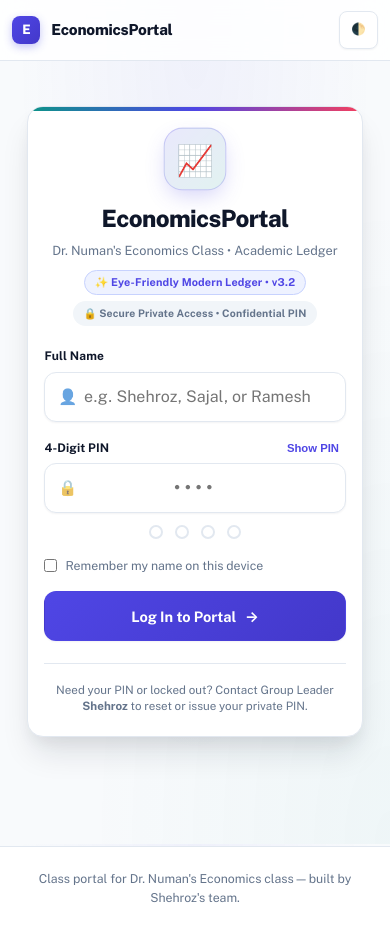
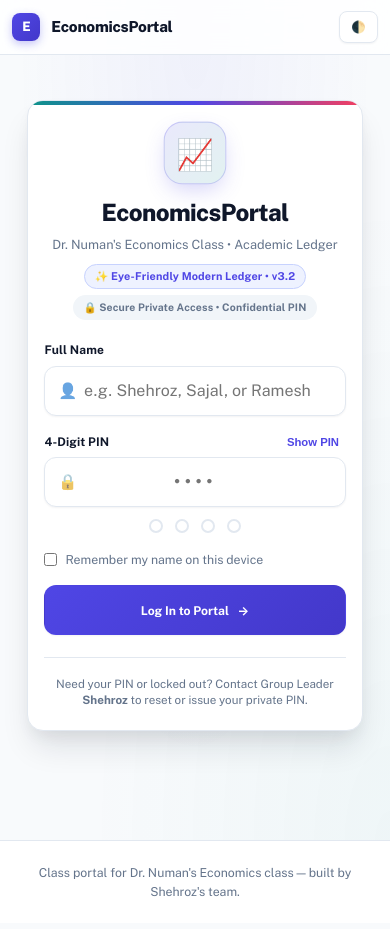
Before and after one commit to GucciCreates/EconomicsPortal, a website: page docs/index.html in a window 390 px wide. Drawn offline with nearby package versions, Linux system fonts and the light colour scheme.

Commit message:
fix(responsive): fluid button scaling across screen resolutions and viewport contexts

```diff
--- a/css/style.css
+++ b/css/style.css
@@ -380,8 +380,8 @@ a:hover {
   display: inline-flex;
   align-items: center;
   justify-content: center;
-  gap: 0.5rem;
-  padding: 0.65rem 1.2rem;
+  gap: 0.45rem;
+  padding: 0.55rem 1.15rem;
   font-size: 0.88rem;
   font-weight: 600;
   border-radius: var(--radius);
@@ -390,8 +390,12 @@ a:hover {
   transition: all var(--transition-fast);
   font-family: inherit;
   text-decoration: none;
-  line-height: 1.2;
+  line-height: 1.25;
+  white-space: nowrap;
   box-shadow: var(--shadow-xs);
+  box-sizing: border-box;
+  vertical-align: middle;
+  min-height: 38px;
 }
 .btn:hover:not(:disabled) {
   text-decoration: none;
@@ -444,9 +448,31 @@ a:hover {
 }
 
 .btn-sm {
-  padding: 0.4rem 0.8rem;
-  font-size: 0.8rem;
+  padding: 0.28rem 0.65rem;
+  font-size: 0.78rem;
+  min-height: 30px;
   border-radius: var(--radius-sm);
+  gap: 0.35rem;
+}
+
+/* Specific Context Sizing: Data Table Action Buttons */
+.data-table .btn,
+.data-table .btn-sm {
+  min-height: 28px !important;
+  height: 28px !important;
+  padding: 0.2rem 0.55rem !important;
+  font-size: 0.76rem !important;
+  border-radius: var(--radius-xs) !important;
+  line-height: 1 !important;
+}
+
+/* Specific Context Sizing: Header Actions */
+.site-header .btn,
+.site-header .btn-sm {
+  min-height: 32px !important;
+  height: 32px !important;
+  padding: 0.25rem 0.75rem !important;
+  font-size: 0.8rem !important;
 }
 
 .form-group {
@@ -1398,16 +1424,22 @@ a:hover {
 
   .form-control {
     font-size: 16px !important;
-    padding: 0.75rem 0.85rem;
+    padding: 0.65rem 0.85rem;
+    min-height: 44px;
+  }
+  .btn {
+    min-height: 38px;
+    padding: 0.45rem 0.95rem;
+    font-size: 0.84rem;
+  }
+  .btn-sm {
+    min-height: 30px;
+    padding: 0.25rem 0.55rem;
+    font-size: 0.76rem;
+  }
+  .auth-submit-btn,
+  button[type="submit"]:not(.data-table *):not(.site-header *) {
     min-height: 46px;
-  }
-  .btn {
-    min-height: 46px;
-    padding: 0.65rem 1.15rem;
-  }
-  .btn-sm {
-    min-height: 38px;
-    padding: 0.4rem 0.75rem;
   }
 
   /* Bottom sheet modal on mobile */
@@ -1479,6 +1511,25 @@ a:hover {
   }
   .kpi-grid {
     grid-template-columns: repeat(2, 1fr);
+  }
+  .modal-btn-row {
+    display: flex;
+    flex-direction: column-reverse;
+    gap: 0.5rem;
+    width: 100%;
+  }
+  .modal-btn-row .btn {
+    width: 100% !important;
+    min-height: 44px !important;
+  }
+  .card-header {
+    flex-direction: column;
+    align-items: flex-start;
+    gap: 0.75rem;
+  }
+  .card-header > div {
+    width: 100%;
+    justify-content: flex-start;
   }
 }
 
--- a/docs/css/style.css
+++ b/docs/css/style.css
@@ -380,8 +380,8 @@ a:hover {
   display: inline-flex;
   align-items: center;
   justify-content: center;
-  gap: 0.5rem;
-  padding: 0.65rem 1.2rem;
+  gap: 0.45rem;
+  padding: 0.55rem 1.15rem;
   font-size: 0.88rem;
   font-weight: 600;
   border-radius: var(--radius);
@@ -390,8 +390,12 @@ a:hover {
   transition: all var(--transition-fast);
   font-family: inherit;
   text-decoration: none;
-  line-height: 1.2;
+  line-height: 1.25;
+  white-space: nowrap;
   box-shadow: var(--shadow-xs);
+  box-sizing: border-box;
+  vertical-align: middle;
+  min-height: 38px;
 }
 .btn:hover:not(:disabled) {
   text-decoration: none;
@@ -444,9 +448,31 @@ a:hover {
 }
 
 .btn-sm {
-  padding: 0.4rem 0.8rem;
-  font-size: 0.8rem;
+  padding: 0.28rem 0.65rem;
+  font-size: 0.78rem;
+  min-height: 30px;
   border-radius: var(--radius-sm);
+  gap: 0.35rem;
+}
+
+/* Specific Context Sizing: Data Table Action Buttons */
+.data-table .btn,
+.data-table .btn-sm {
+  min-height: 28px !important;
+  height: 28px !important;
+  padding: 0.2rem 0.55rem !important;
+  font-size: 0.76rem !important;
+  border-radius: var(--radius-xs) !important;
+  line-height: 1 !important;
+}
+
+/* Specific Context Sizing: Header Actions */
+.site-header .btn,
+.site-header .btn-sm {
+  min-height: 32px !important;
+  height: 32px !important;
+  padding: 0.25rem 0.75rem !important;
+  font-size: 0.8rem !important;
 }
 
 .form-group {
@@ -1398,16 +1424,22 @@ a:hover {
 
   .form-control {
     font-size: 16px !important;
-    padding: 0.75rem 0.85rem;
+    padding: 0.65rem 0.85rem;
+    min-height: 44px;
+  }
+  .btn {
+    min-height: 38px;
+    padding: 0.45rem 0.95rem;
+    font-size: 0.84rem;
+  }
+  .btn-sm {
+    min-height: 30px;
+    padding: 0.25rem 0.55rem;
+    font-size: 0.76rem;
+  }
+  .auth-submit-btn,
+  button[type="submit"]:not(.data-table *):not(.site-header *) {
     min-height: 46px;
-  }
-  .btn {
-    min-height: 46px;
-    padding: 0.65rem 1.15rem;
-  }
-  .btn-sm {
-    min-height: 38px;
-    padding: 0.4rem 0.75rem;
   }
 
   /* Bottom sheet modal on mobile */
@@ -1479,6 +1511,25 @@ a:hover {
   }
   .kpi-grid {
     grid-template-columns: repeat(2, 1fr);
+  }
+  .modal-btn-row {
+    display: flex;
+    flex-direction: column-reverse;
+    gap: 0.5rem;
+    width: 100%;
+  }
+  .modal-btn-row .btn {
+    width: 100% !important;
+    min-height: 44px !important;
+  }
+  .card-header {
+    flex-direction: column;
+    align-items: flex-start;
+    gap: 0.75rem;
+  }
+  .card-header > div {
+    width: 100%;
+    justify-content: flex-start;
   }
 }
 
--- a/docs/index.html
+++ b/docs/index.html
@@ -24,7 +24,7 @@
   <meta http-equiv="Expires" content="0">
 
   <!-- Main Ledger Stylesheet (Cache Busted) -->
-  <link rel="stylesheet" href="./css/style.css?v=3.2.1">
+  <link rel="stylesheet" href="./css/style.css?v=3.2.2">
 </head>
 <body>
 
@@ -45,6 +45,6 @@
   <footer id="site-footer"></footer>
 
   <!-- Application Script (Cache Busted) -->
-  <script type="module" src="./js/app.js?v=3.2.1"></script>
+  <script type="module" src="./js/app.js?v=3.2.2"></script>
 </body>
 </html>
```
Also changed, not shown: index.html (+2 -2 lines).
